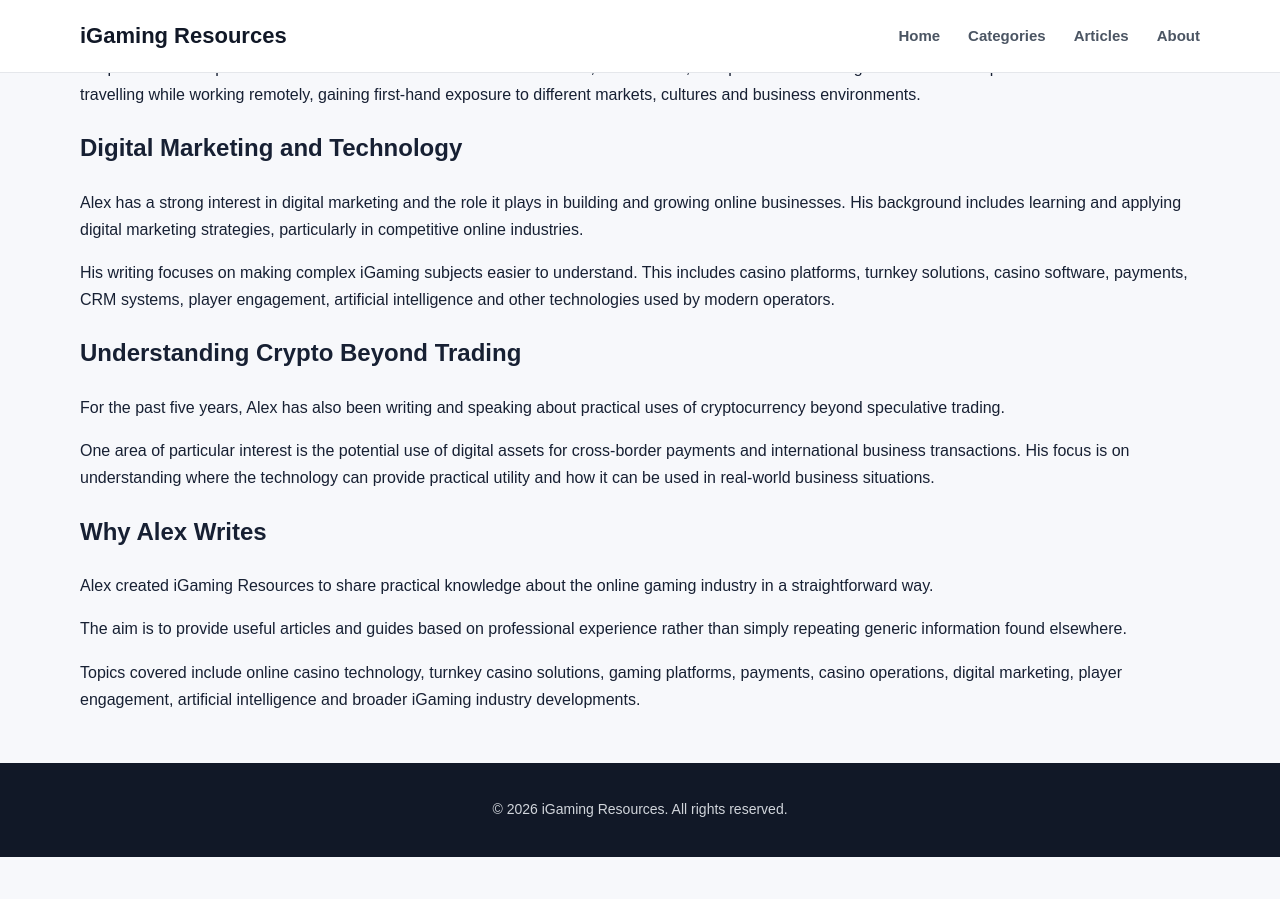
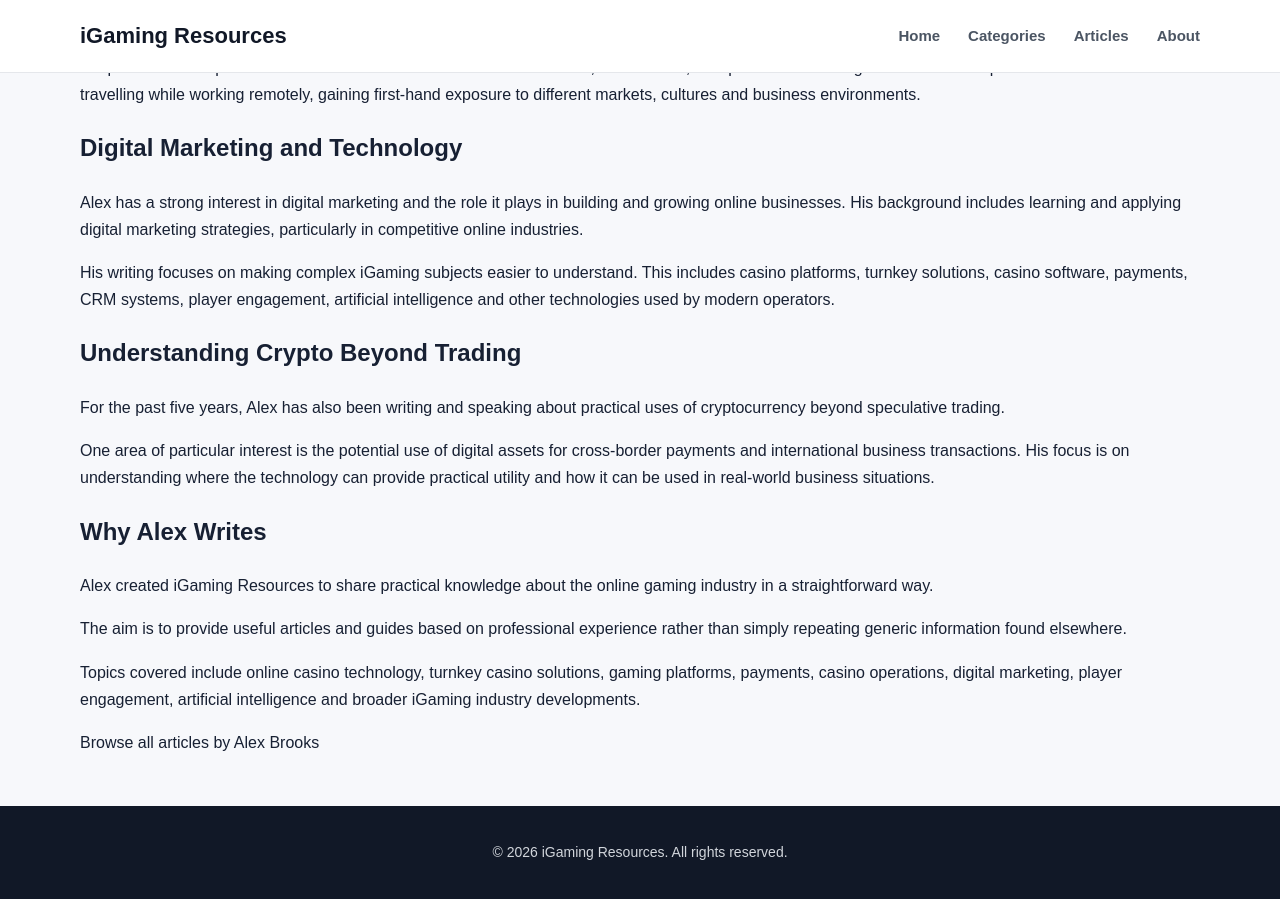
Before and after one commit to alexbrooks-crdm/iGaming-resources, a Jekyll site: the page built from author.md, in a window 1280 px wide and 900 px high, scrolled down 716 px. Built offline with Jekyll 4.4.1, drawn with Linux system fonts in a browser that asks for light colours; before the commit the page ends 1573 px from its top, so only the background shows below that.

Commit message:
Add link to articles by Alex Brooks in author.md
Added a link to browse all articles by Alex Brooks.

```diff
--- a/author.md
+++ b/author.md
@@ -126,6 +126,12 @@ permalink: /author/
       iGaming industry developments.
     </p>
 
+    <p>
+      <a href="{{ '/articles/' | relative_url }}">
+        Browse all articles by Alex Brooks
+      </a>
+    </p>
+
   </div>
 
 </section>
```
